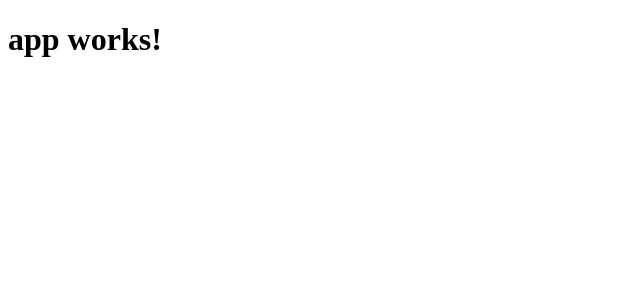
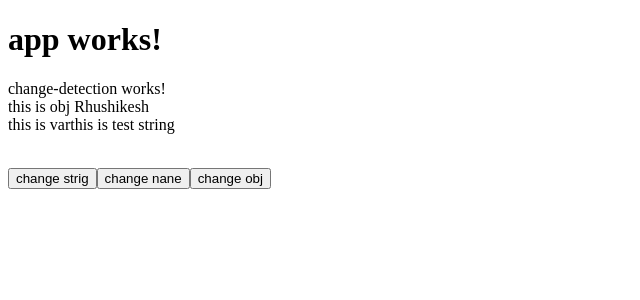
Before and after one commit to SaurabhLpRocks/Redux_Immutable, an Angular app: page / in a window 1280 px wide. Shown: the top 300 px of the page, without its empty margins (0-640 px from the left). Built offline with nearby package versions, Linux system fonts and the light colour scheme.

Commit message:
App commit

```diff
--- a/src/app/app.component.html
+++ b/src/app/app.component.html
@@ -1,3 +1,7 @@
 <h1>
-  {{title}}
+    {{title}}
 </h1>
+<app-change-detection [testObj]="testObj" [testVar]="testVar"></app-change-detection>
+<button (click)="changeString()">change  strig</button>
+<button (click)="changeName()">change  nane</button>
+<button (click)="changeObg()">change  obj</button>
--- a/src/app/app.component.ts
+++ b/src/app/app.component.ts
@@ -6,5 +6,22 @@ import { Component } from '@angular/core';
   styleUrls: ['./app.component.css']
 })
 export class AppComponent {
+  testVar: string = 'this is test string';
+  testObj = {
+    name: 'Rhushikesh',
+    job: 'dev'
+  }
   title = 'app works!';
+  changeString() {
+    this.testVar = 'New string';
+  }
+  changeName() {
+    this.testObj.name = 'New name';
+  }
+  changeObg() {
+    this.testObj = {
+      name: 'Vaibhav',
+      job: 'test'
+    }
+  }
 }
--- a/src/app/app.module.ts
+++ b/src/app/app.module.ts
@@ -4,6 +4,7 @@ import { FormsModule } from '@angular/forms';
 import { HttpModule } from '@angular/http';
 
 import { AppComponent } from './app.component';
+import { ChangeDetectionComponentModule } from './component/change-detection/change-detection.module';
 
 @NgModule({
   declarations: [
@@ -12,7 +13,7 @@ import { AppComponent } from './app.component';
   imports: [
     BrowserModule,
     FormsModule,
-    HttpModule
+    HttpModule, ChangeDetectionComponentModule
   ],
   providers: [],
   bootstrap: [AppComponent]
--- /dev/null
+++ b/src/app/component/change-detection/change-detection.component.html
@@ -0,0 +1,3 @@
+<p>
+    change-detection works! <br> this is obj {{testObj.name}} <br>this is var{{testVar}}<br><br>
+</p>
--- /dev/null
+++ b/src/app/component/change-detection/change-detection.component.ts
@@ -0,0 +1,16 @@
+import { Component, OnInit, Input, ChangeDetectionStrategy } from '@angular/core';
+
+@Component({
+  selector: 'app-change-detection',
+  templateUrl: './change-detection.component.html',
+  styleUrls: ['./change-detection.component.css'],
+  changeDetection: ChangeDetectionStrategy.OnPush
+})
+export class ChangeDetectionComponent implements OnInit {
+  @Input() testObj: any;
+  @Input() testVar: any;
+  constructor() { }
+
+  ngOnInit() {
+  }
+}
```
Also changed, not shown: src/app/component/change-detection/change-detection.module.ts (added, +11 -0 lines), src/app/component/change-detection/change-detection.component.css (added), src/app/index.ts (line endings or trailing spaces), 1 other file (tests, documents, lock files or other folders).
